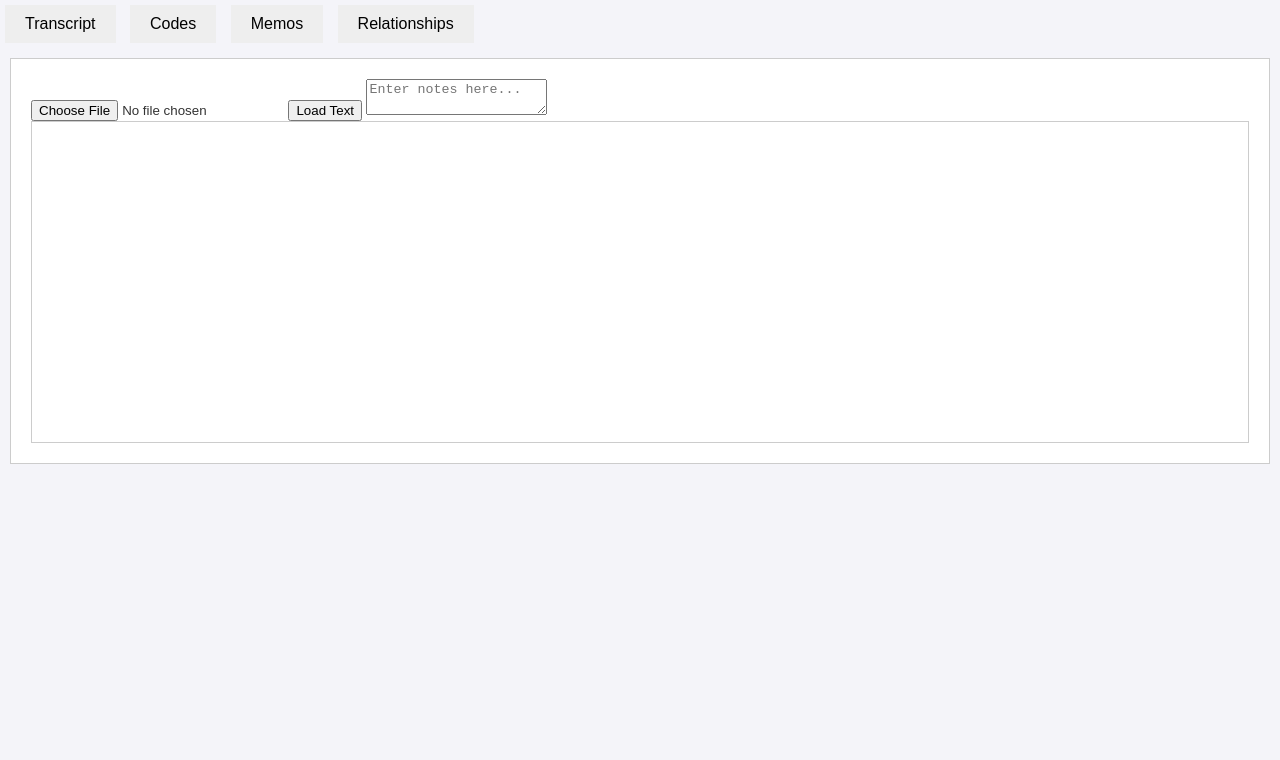
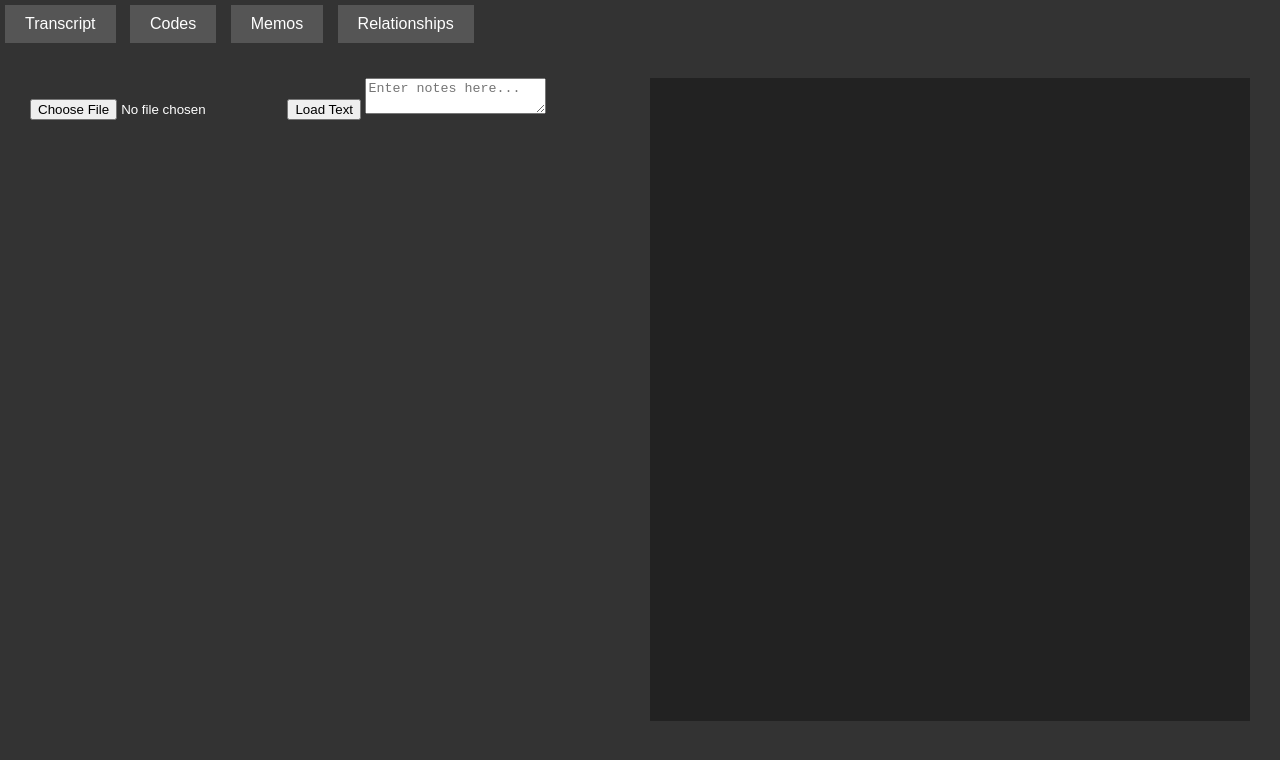
Before and after one commit to renevelarde/qualitative-help, a plain HTML site: page docs/index.html in a window 1280 px wide. Drawn offline with Linux system fonts and the light colour scheme.

Commit message:
Update styles.css
redo 1

```diff
--- a/docs/styles.css
+++ b/docs/styles.css
@@ -1,43 +1,45 @@
 body {
     font-family: 'Helvetica', 'Arial', sans-serif;
-    color: #333;
-    background-color: #f4f4f9;
+    color: #fff;
+    background-color: #333;
     margin: 0;
     height: 100vh;
     display: flex;
     flex-direction: column;
 }
 #tabs button {
-    background-color: #eeeeee;
+    background-color: #555;
     border: none;
     padding: 10px 20px;
     margin: 5px;
     font-size: 16px;
     cursor: pointer;
+    color: white;
 }
 #tabs button:hover {
-    background-color: #dddddd;
+    background-color: #777;
 }
 .container {
     display: flex;
-    flex-direction: column;
+    height: 100%;
     padding: 20px;
-    overflow-y: auto;
-    border: 1px solid #ccc;
-    margin: 10px;
-    background-color: #fff;
+}
+.left-panel, .right-panel {
+    flex: 1;
+    padding: 10px;
 }
 #textContent {
-    min-height: 300px;
-    color: blue; /* Text quotes in blue */
-    border: 1px solid #ccc;
+    background-color: #222;
+    color: blue;
     padding: 10px;
+    height: 90%;
+    overflow-y: scroll;
 }
 .code {
-    color: purple; /* Codes in purple */
-    background-color: #f0eaff;
+    background-color: purple;
+    color: white;
 }
 .memo {
-    color: orange; /* Memos in orange */
-    background-color: #fff3e0;
+    background-color: orange;
+    color: white;
 }
```
